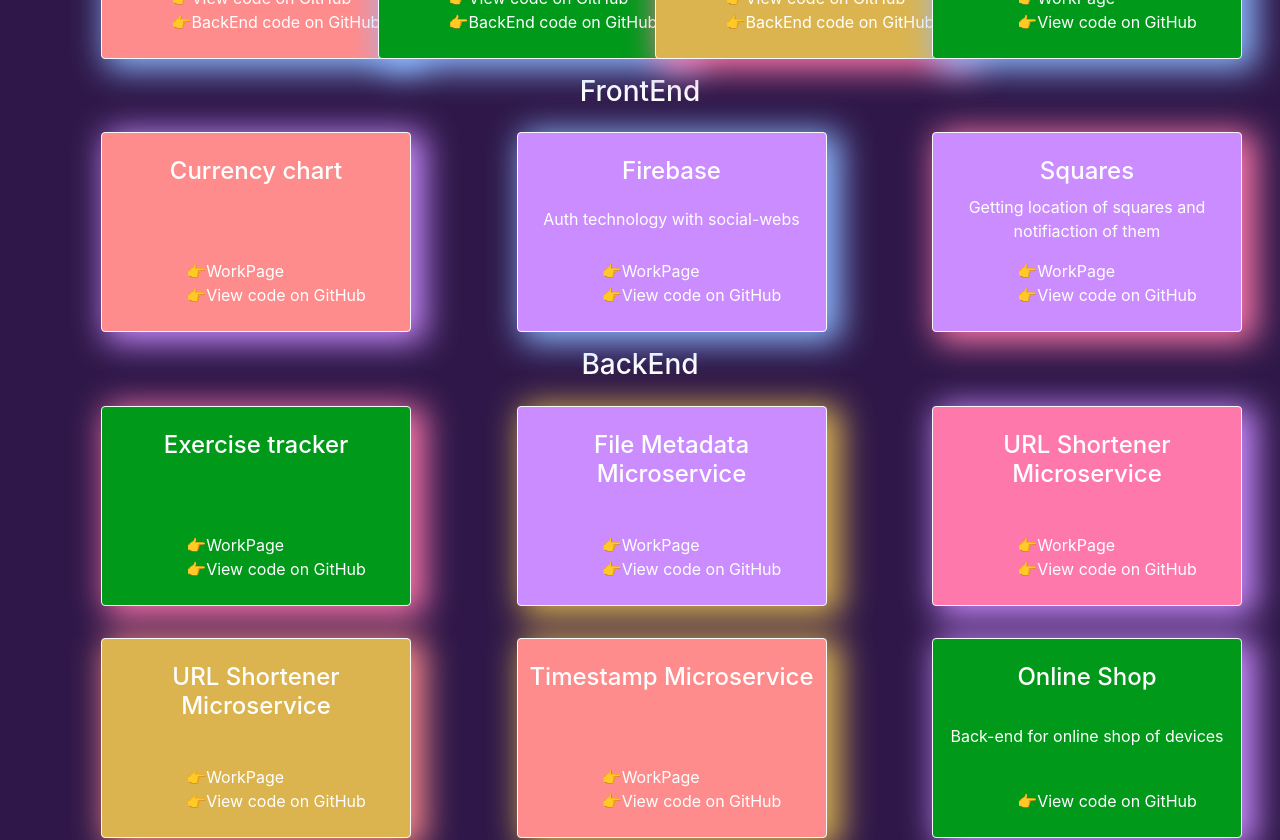
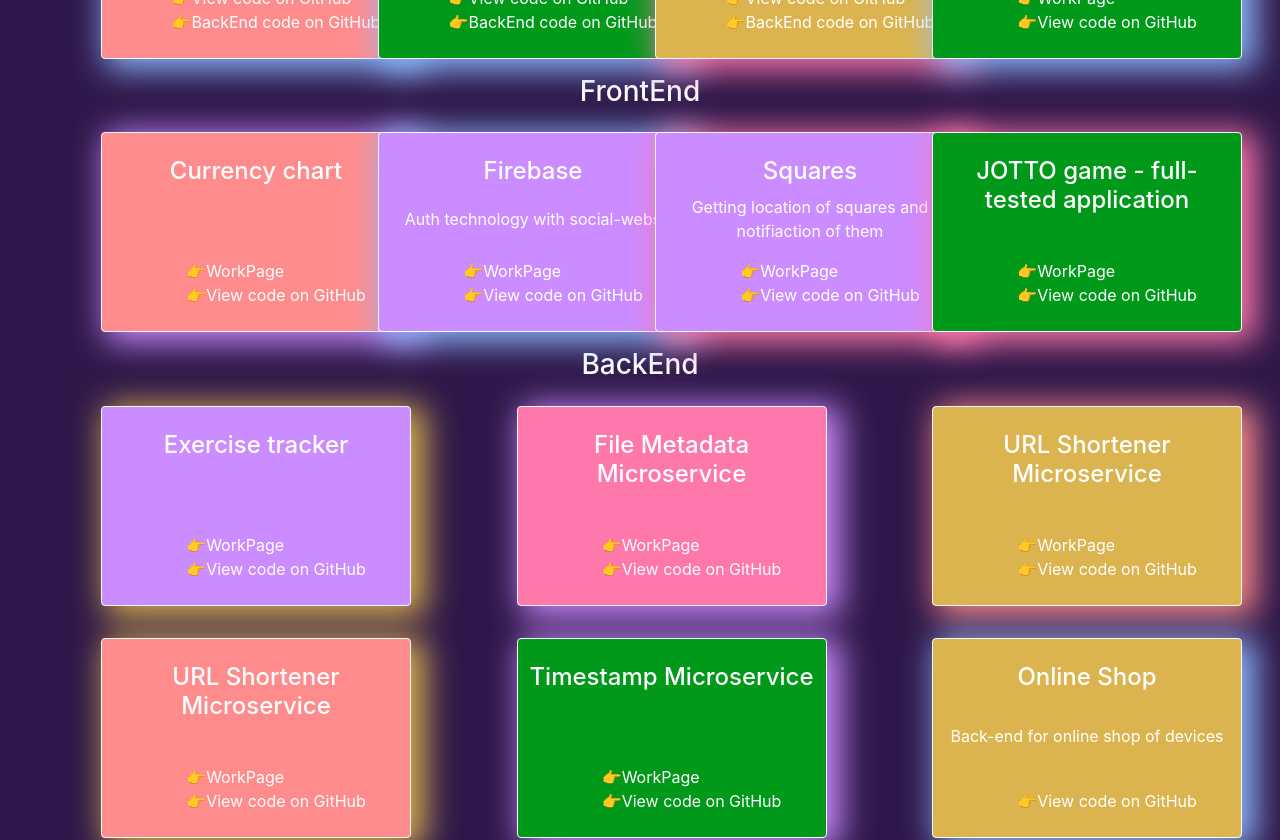
Before and after one commit to MikhailKolomoitsev/my-projects-page, a React (Create React App) app: page / in a window 1280 px wide. Shown: the part 740-1580 px from the top of the page. Built offline with nearby package versions, Linux system fonts and the light colour scheme.

Commit message:
testing app

```diff
--- a/src/App.js
+++ b/src/App.js
@@ -7,9 +7,9 @@ import { BrowserRouter } from "react-router-dom";
 function App() {
   return (
     <BrowserRouter>
-    <Container className='p-3' style={{ color: "white" }}>
-      <div className="App">
-        <ProfileCard />
+      <Container className='p-3' style={{ color: "white" }}>
+        <div className="App">
+          <ProfileCard />
           <h3>Main Projects</h3>
           <div className='d-flex justify-content-between align-items-center flex-wrap mb-3'>
             <ProjectCard
@@ -69,6 +69,12 @@ function App() {
               desc={'Getting location of squares and notifiaction of them'}
               workpage={'https://mikhailkolomoitsev.github.io/start-test/'}
               code={'https://github.com/MikhailKolomoitsev/start-test'}
+            />
+            <ProjectCard
+              height={200}
+              name={'JOTTO game - full-tested application'}
+              code={'https://github.com/MikhailKolomoitsev/test-context-base'}
+              workpage={'https://github.com/MikhailKolomoitsev/test-context-base'}
             />
           </div>
           <h3>BackEnd</h3>
@@ -154,7 +160,7 @@ function App() {
             />
           </div>
           <h3>WebUI</h3>
-          <div className='d-flex justify-content-between align-items-center flex-wrap mb-3' style={{width:555}}>
+          <div className='d-flex justify-content-between align-items-center flex-wrap mb-3' style={{ width: 555 }}>
             <ProjectCard
               height={200}
               name={'WebStudio'}
@@ -170,7 +176,7 @@ function App() {
               code={'https://mikhailkolomoitsev.github.io/goit-js-hw-11-color-switch/'}
             />
           </div>
-      </div>
+        </div>
       </Container>
     </BrowserRouter>
   );
```
Also changed, not shown: 1 other file (tests, documents, lock files or other folders).
